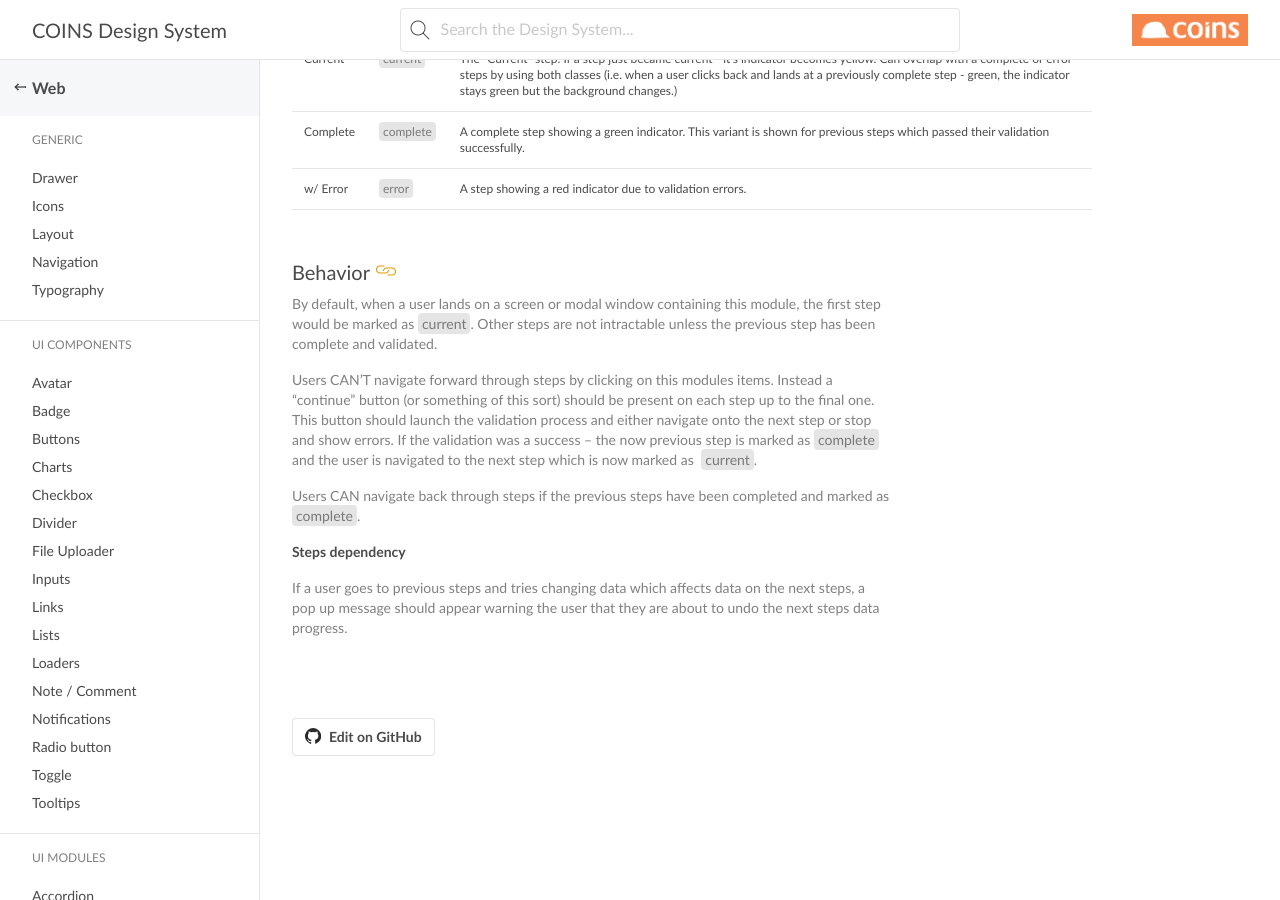
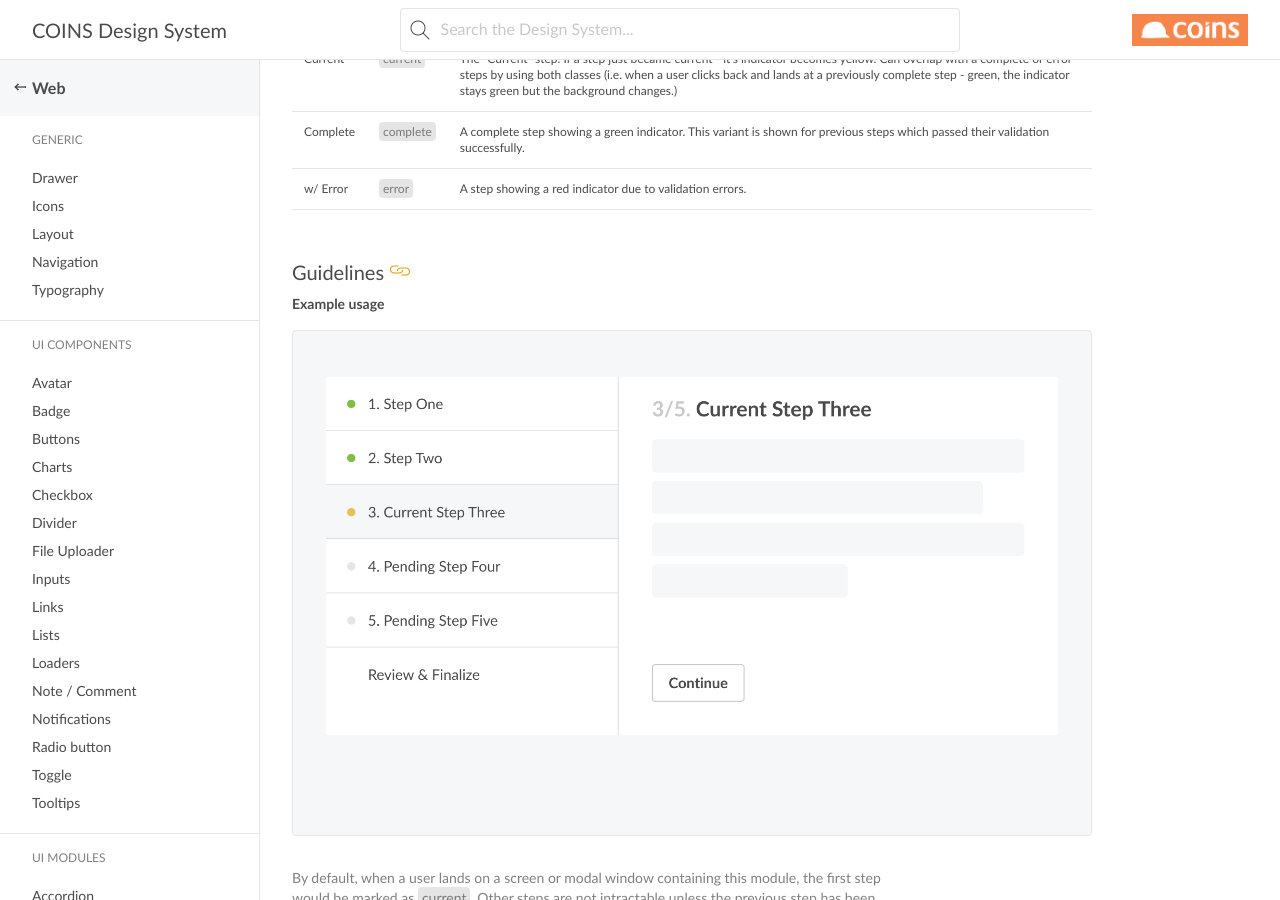
Before and after one commit to COINS-Naz/coins-design-system, a Jekyll site: the page built from _posts/web/ui-modules/2021-06-01-stepper.md, in a window 1280 px wide and 900 px high, scrolled down 1375 px. Built offline with Jekyll 4.4.1, drawn with Linux system fonts in a browser that asks for light colours; nearby versions of some CDN libraries; some web fonts are replaced.

Commit message:
stepper content update

```diff
--- a/_posts/web/ui-modules/2021-06-01-stepper.md
+++ b/_posts/web/ui-modules/2021-06-01-stepper.md
@@ -41,7 +41,11 @@
 
 
 
-## Behavior
+## Guidelines
+
+### Example usage
+![Coins Construction Cloud - Design System - UI Module - Wizard Stepper](/img/example-wizard-stepper.png)
+
 By default, when a user lands on a screen or modal window containing this module, the first step would be marked as <span class="snip">current</span>. Other steps are not intractable unless the previous step has been complete and validated.
 
 Users CAN'T navigate forward through steps by clicking on this modules items. Instead a "continue" button (or something of this sort) should be present on each step up to the final one. This button should launch the validation process and either navigate onto the next step or stop and show errors. If the validation was a success – the now previous step is marked as <span class="snip">complete</span> and the user is navigated to the next step which is now marked as <span class="snip">current</span>.
```
Also changed, not shown: img/example-wizard-stepper.png (added).
